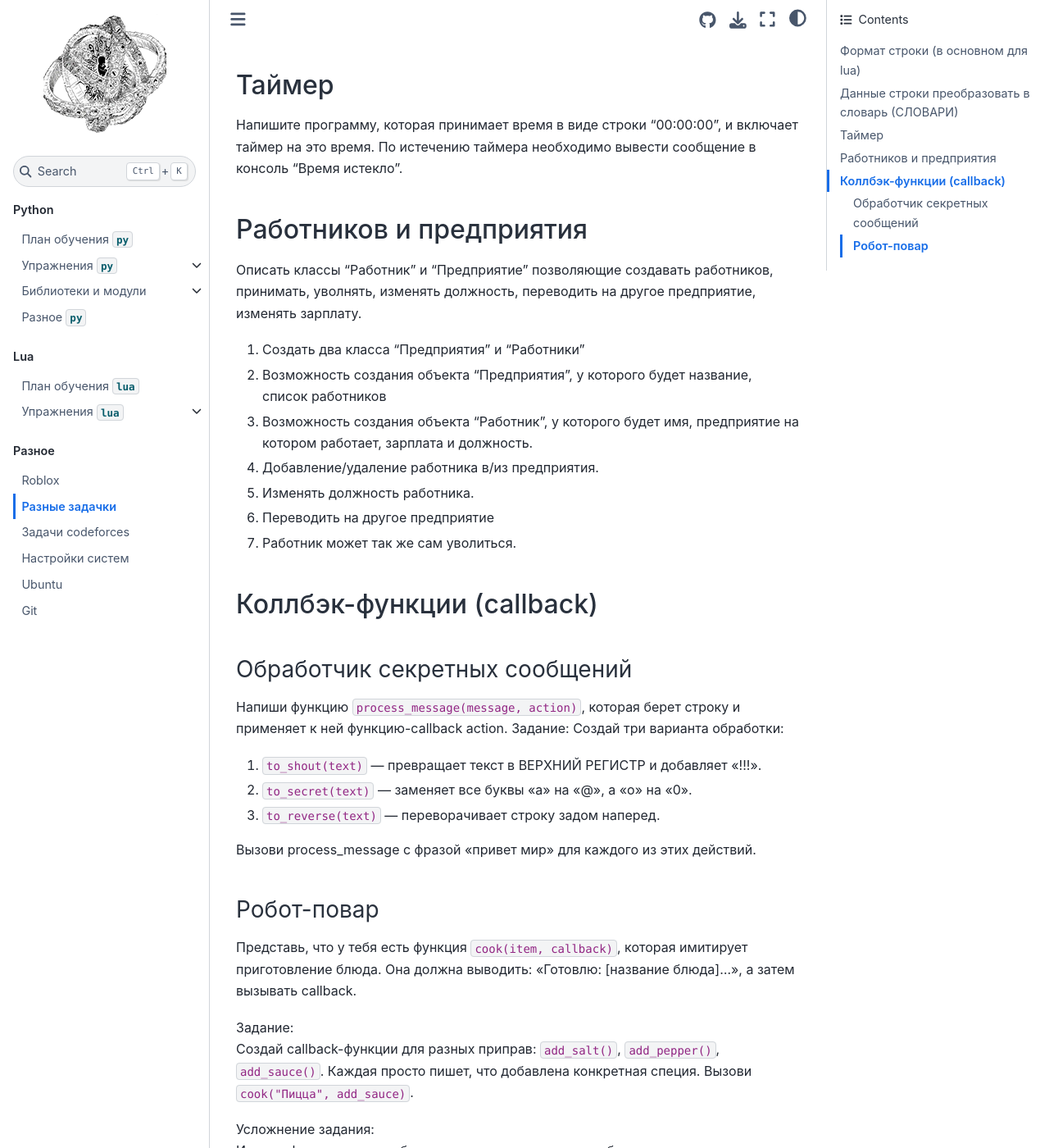
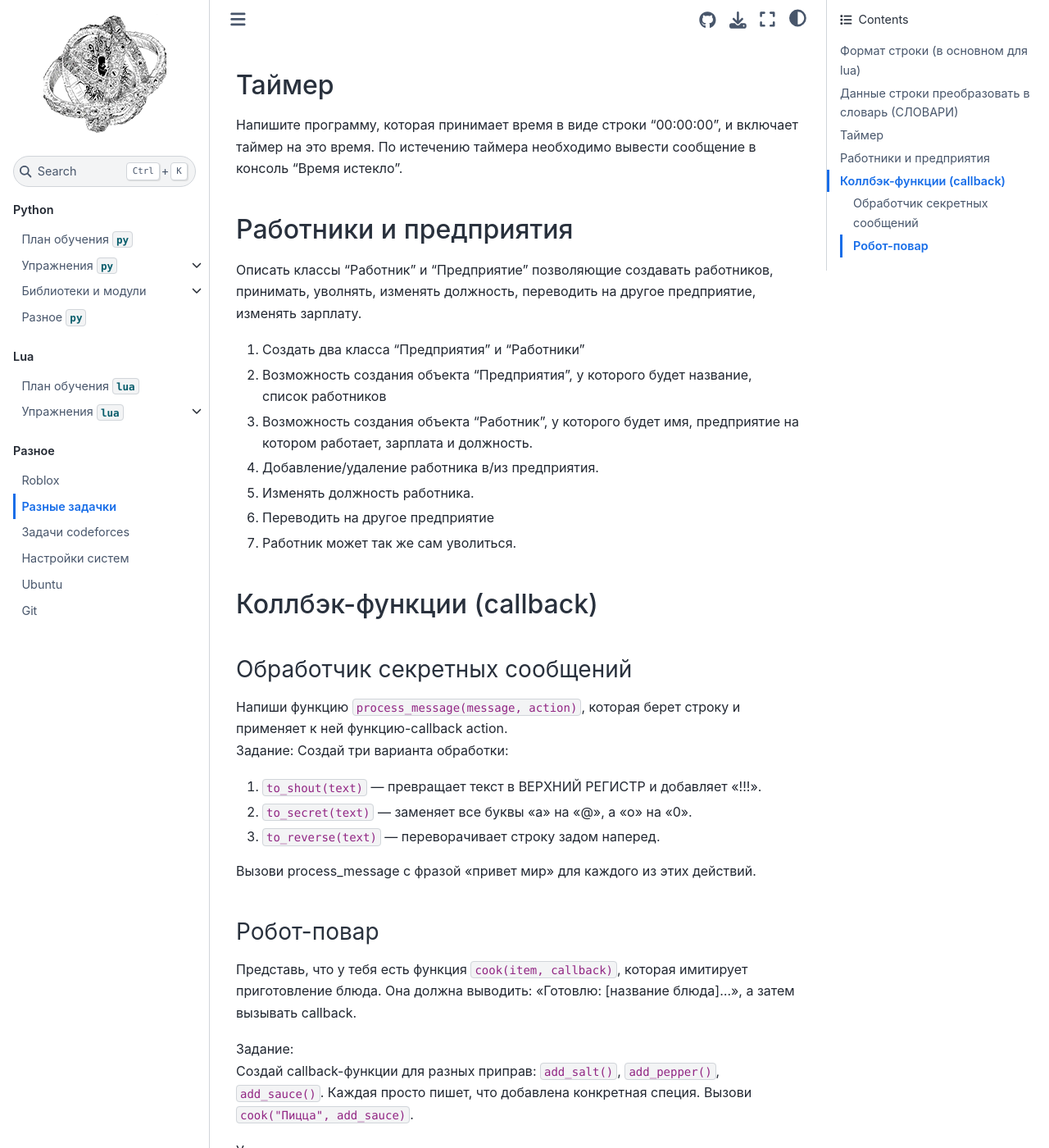
Before and after one commit to your-teach/faithpages, a Jupyter Book: the page built from Some/tasks.md, in a window 1280 px wide and 1400 px high, scrolled down 588 px. Shown: the whole window at 82% size. Built offline with Jupyter Book 1.0.4 settings and Sphinx 7.4.7 and the Sphinx Book theme 1.1.4, drawn with Linux system fonts in a browser that asks for light colours.

```diff
--- a/Some/tasks.md
+++ b/Some/tasks.md
@@ -25,7 +25,7 @@
 Напишите программу, которая принимает время в виде строки "00:00:00", и включает таймер на это время.
 По истечению таймера необходимо вывести сообщение в консоль "Время истекло".
 
-## Работников и предприятия
+## Работники и предприятия
 Описать классы "Работник" и "Предприятие" позволяющие создавать работников, принимать, уволнять, изменять должность, переводить на другое предприятие, изменять зарплату.
 1. Создать два класса "Предприятия" и "Работники"
 2. Возможность создания объекта "Предприятия", у которого будет название, список работников
@@ -39,7 +39,6 @@
 ## Коллбэк-функции (callback)
 
 ### Обработчик секретных сообщений
-
 Напиши функцию `process_message(message, action)`, которая берет строку и применяет к ней функцию-callback action.
 Задание: Создай три варианта обработки:
 1. `to_shout(text)` — превращает текст в ВЕРХНИЙ РЕГИСТР и добавляет «!!!».
```
Also changed, not shown: 1 other file.
